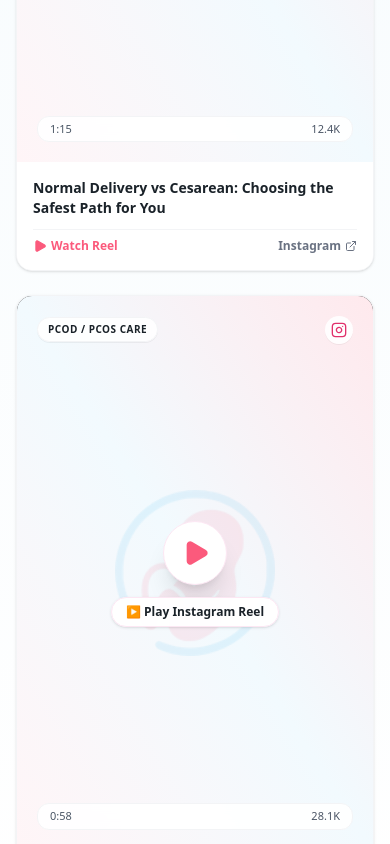
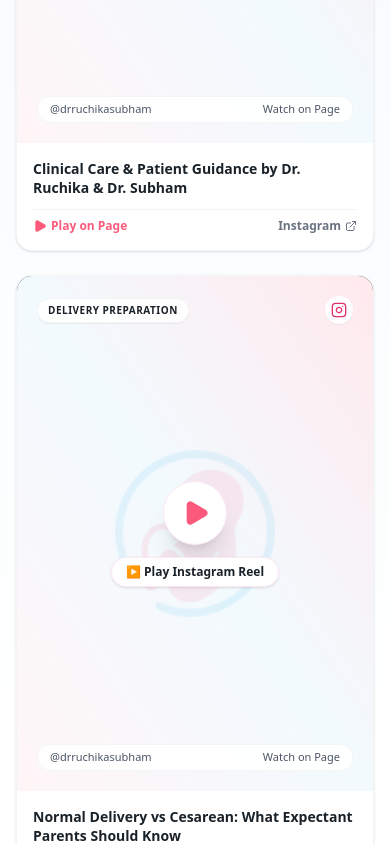
Before and after one commit to prince8809/drruchikasubham, a Next.js app in the folder website/: page / in a window 390 px wide. Shown: the part 10360-11204 px from the top of the page. Built offline with nearby package versions, Linux system fonts and the light colour scheme.

Commit message:
fix: integrate real reel Dc2l3etREc9 from @drruchikasubham with responsive in-page embed

```diff
--- a/website/src/components/home/SocialHub.tsx
+++ b/website/src/components/home/SocialHub.tsx
@@ -9,16 +9,15 @@ import {
   ExternalLink,
   MessageCircle,
   Sparkles,
-  RotateCcw,
-  RefreshCw
+  RotateCcw
 } from "lucide-react";
 import { InstagramIcon, FacebookIcon } from "@/components/shared/Icons";
 import { socialPosts, SocialPost } from "@/data/social-feed";
 import { INSTAGRAM_URL, FACEBOOK_URL, WHATSAPP_SUBHAM } from "@/lib/constants";
 
-// Helper to extract clean Reel ID from URL or ID string
+// Extract clean Reel ID from URL or ID string
 function getReelId(urlOrId: string): string {
-  if (!urlOrId) return "";
+  if (!urlOrId) return "Dc2l3etREc9";
   const match = urlOrId.match(/\/(?:reel|p)\/([A-Za-z0-9_-]+)/);
   if (match && match[1]) return match[1];
   return urlOrId.replace(/[^A-Za-z0-9_-]/g, "");
@@ -27,7 +26,7 @@ function getReelId(urlOrId: string): string {
 export default function SocialHub() {
   // Currently playing card ID
   const [activeCardId, setActiveCardId] = useState<string | null>(null);
-  // Theater modal video
+  // Theater modal post
   const [theaterPost, setTheaterPost] = useState<SocialPost | null>(null);
 
   const handlePlayCard = (postId: string) => {
@@ -48,18 +47,18 @@ export default function SocialHub() {
     <section id="social-hub" className="py-20 bg-gradient-to-b from-[#F4FAFD] via-white to-[#F4FAFD] border-t border-[#F1E5E8] relative">
       <div className="max-w-7xl mx-auto px-4 sm:px-6 lg:px-8">
 
-        {/* Section Header */}
+        {/* Header */}
         <div className="flex flex-col md:flex-row items-center justify-between gap-6 mb-12">
           <div className="text-center md:text-left">
             <div className="inline-flex items-center gap-1.5 bg-[#FFE9ED] text-[#C4274C] px-3 py-1 rounded-full text-xs font-semibold mb-2">
               <Sparkles className="w-3.5 h-3.5 text-[#FB5A7C]" />
-              <span>Patient Education &bull; Live Instagram Reels</span>
+              <span>Patient Education &bull; Official Instagram Reels</span>
             </div>
             <h2 className="text-2xl sm:text-4xl font-bold text-[#1A2229]">
               Watch Helpful Reels &amp; Medical Tips
             </h2>
             <p className="text-sm sm:text-base text-[#475569] mt-2 max-w-xl">
-              Play actual Instagram Reels directly on this page on demand, or follow along on Instagram and Facebook.
+              Play actual Instagram Reels from <strong>@drruchikasubham</strong> directly here on the page, or follow along on Instagram and Facebook.
             </p>
           </div>
 
@@ -86,8 +85,8 @@ export default function SocialHub() {
           </div>
         </div>
 
-        {/* 4 Instagram Reel Cards Grid */}
-        <div className="grid grid-cols-1 sm:grid-cols-2 lg:grid-cols-4 gap-6">
+        {/* 4 Video Cards Grid */}
+        <div className="grid grid-cols-1 sm:grid-cols-2 lg:grid-cols-4 gap-6 items-start">
           {socialPosts.map((post) => {
             const isPlaying = activeCardId === post.id;
             const reelCode = getReelId(post.reelId || post.instagramUrl);
@@ -97,14 +96,17 @@ export default function SocialHub() {
                 key={post.id}
                 className="bg-white rounded-2xl overflow-hidden border border-gray-100 shadow-sm hover:shadow-xl hover:border-pink-200 transition-all duration-300 flex flex-col justify-between"
               >
-                {/* Media Container: Thumbnail vs Native Instagram Embed Player */}
-                <div className="relative aspect-[9/14] bg-neutral-900 overflow-hidden flex flex-col justify-between">
-
+                {/* Media Container */}
+                <div
+                  className={`relative overflow-hidden transition-all duration-300 ${
+                    isPlaying ? "h-[540px] bg-white" : "aspect-[9/13] bg-neutral-900"
+                  }`}
+                >
                   {isPlaying ? (
-                    /* NATIVE INSTAGRAM REEL EMBED PLAYER (Loads actual Reel from Instagram) */
+                    /* NATIVE INSTAGRAM REEL EMBED PLAYER */
                     <div className="relative w-full h-full bg-white flex flex-col">
 
-                      {/* Top Action Bar */}
+                      {/* Top Control Bar */}
                       <div className="absolute top-0 inset-x-0 z-30 p-2.5 bg-gradient-to-b from-black/80 via-black/40 to-transparent flex items-center justify-between text-white">
                         <div className="flex items-center gap-1.5 text-[10px] font-bold text-emerald-400 bg-black/60 backdrop-blur-xs px-2.5 py-0.5 rounded-full border border-emerald-500/30">
                           <span className="w-1.5 h-1.5 rounded-full bg-emerald-400 animate-pulse"></span>
@@ -112,10 +114,10 @@ export default function SocialHub() {
                         </div>
 
                         <div className="flex items-center gap-1.5">
-                          {/* Theater Expand */}
+                          {/* Theater view */}
                           <button
                             onClick={(e) => handleOpenTheater(post, e)}
-                            className="p-1 rounded-full bg-white/20 hover:bg-white/40 text-white transition-colors"
+                            className="p-1.5 rounded-full bg-white/20 hover:bg-white/40 text-white transition-colors"
                             title="Expand to Theater View"
                             aria-label="Expand video"
                           >
@@ -125,7 +127,7 @@ export default function SocialHub() {
                           {/* Close Player */}
                           <button
                             onClick={handleStopCard}
-                            className="p-1 rounded-full bg-red-600/90 hover:bg-red-600 text-white transition-colors"
+                            className="p-1.5 rounded-full bg-red-600/90 hover:bg-red-600 text-white transition-colors"
                             title="Close Player"
                             aria-label="Stop video"
                           >
@@ -140,11 +142,11 @@ export default function SocialHub() {
                         className="w-full h-full border-0 bg-white"
                         allow="autoplay; clipboard-write; encrypted-media; picture-in-picture; web-share"
                         allowFullScreen
-                        scrolling="no"
+                        scrolling="yes"
                       />
                     </div>
                   ) : (
-                    /* FACADE CARD (0KB Instagram load until user clicks) */
+                    /* FACADE CARD (0KB load until user decides to play) */
                     <div
                       onClick={() => handlePlayCard(post.id)}
                       className="relative w-full h-full bg-gradient-to-tr from-[#FFF5F7] via-[#F2FAFE] to-[#FFE9ED] flex flex-col justify-between p-5 cursor-pointer group select-none"
@@ -159,7 +161,7 @@ export default function SocialHub() {
                         </div>
                       </div>
 
-                      {/* Center Instagram Play Button with Pulse */}
+                      {/* Center Play Button */}
                       <div className="flex flex-col items-center justify-center my-auto z-10 text-center">
                         <div className="relative">
                           <span className="absolute -inset-2.5 rounded-full bg-[#FB5A7C]/25 animate-ping"></span>
@@ -173,10 +175,10 @@ export default function SocialHub() {
                         </span>
                       </div>
 
-                      {/* Bottom Meta */}
+                      {/* Bottom Info Strip */}
                       <div className="flex justify-between items-center z-10 text-[11px] font-medium text-gray-600 bg-white/90 backdrop-blur-xs px-3 py-1 rounded-xl border border-gray-100">
-                        <span>{post.duration || "Reel"}</span>
-                        <span>{post.views || "10K+ views"}</span>
+                        <span>@drruchikasubham</span>
+                        <span>Watch on Page</span>
                       </div>
 
                       {/* Watermark Logo */}
@@ -194,34 +196,34 @@ export default function SocialHub() {
 
                 </div>
 
-                {/* Card Info & Links */}
+                {/* Card Title & Actions */}
                 <div className="p-4 space-y-3 bg-white">
                   <h4 className="font-bold text-sm text-[#1A2229] leading-snug line-clamp-2">
                     {post.title}
                   </h4>
 
                   <div className="flex items-center justify-between text-xs pt-2 border-t border-gray-100">
-                    {/* Play In-Page Toggle */}
+                    {/* Inline Play Toggle */}
                     <button
                       onClick={() => handlePlayCard(post.id)}
                       className="font-bold text-[#FB5A7C] hover:text-[#E54366] flex items-center gap-1 transition-colors"
                     >
                       {isPlaying ? (
                         <>
-                          <RefreshCw className="w-3.5 h-3.5" />
-                          <span>Playing</span>
+                          <RotateCcw className="w-3.5 h-3.5" />
+                          <span>Close Reel</span>
                         </>
                       ) : (
                         <>
                           <Play className="w-3.5 h-3.5 fill-current" />
-                          <span>Watch Reel</span>
+                          <span>Play on Page</span>
                         </>
                       )}
                     </button>
 
-                    {/* External Instagram App Link */}
+                    {/* Direct Instagram App Link */}
                     <a
-                      href={post.instagramUrl || INSTAGRAM_URL}
+                      href={post.instagramUrl}
                       target="_blank"
                       rel="noopener noreferrer"
                       className="text-gray-500 hover:text-[#0B75A1] font-semibold flex items-center gap-1 transition-colors"
@@ -238,7 +240,7 @@ export default function SocialHub() {
           })}
         </div>
 
-        {/* THEATER MODAL (Expanded View) */}
+        {/* THEATER MODAL (Expanded Full View) */}
         {theaterPost && (
           <div
             onClick={() => setTheaterPost(null)}
@@ -246,10 +248,10 @@ export default function SocialHub() {
           >
             <div
               onClick={(e) => e.stopPropagation()}
-              className="bg-[#1A2229] text-white rounded-3xl overflow-hidden max-w-lg w-full shadow-2xl border border-gray-700 flex flex-col max-h-[90vh]"
+              className="bg-[#1A2229] text-white rounded-3xl overflow-hidden max-w-md w-full shadow-2xl border border-gray-700 flex flex-col max-h-[92vh]"
             >
               {/* Modal Header */}
-              <div className="p-4 bg-gray-900 flex items-center justify-between border-b border-gray-800">
+              <div className="p-4 bg-gray-900 flex items-center justify-between border-b border-gray-800 shrink-0">
                 <div className="flex items-center gap-2">
                   <span className="text-xs font-bold uppercase tracking-wider bg-[#FB5A7C] text-white px-2.5 py-0.5 rounded-full">
                     {theaterPost.category}
@@ -266,19 +268,19 @@ export default function SocialHub() {
               </div>
 
               {/* Instagram Reel Player in Modal */}
-              <div className="relative aspect-[9/13] bg-white w-full flex items-center justify-center overflow-hidden">
+              <div className="relative h-[560px] bg-white w-full overflow-hidden shrink-0">
                 <iframe
                   src={`https://www.instagram.com/reel/${getReelId(theaterPost.reelId || theaterPost.instagramUrl)}/embed/`}
                   className="w-full h-full border-0 bg-white"
                   allow="autoplay; clipboard-write; encrypted-media; picture-in-picture; web-share"
                   allowFullScreen
-                  scrolling="no"
+                  scrolling="yes"
                 />
               </div>
 
               {/* Modal Footer */}
-              <div className="p-5 space-y-3 bg-[#1A2229]">
-                <h3 className="font-bold text-base text-white leading-snug">
+              <div className="p-4 space-y-3 bg-[#1A2229] shrink-0">
+                <h3 className="font-bold text-sm text-white leading-snug line-clamp-2">
                   {theaterPost.title}
                 </h3>
 
@@ -287,14 +289,14 @@ export default function SocialHub() {
                     href={`${WHATSAPP_SUBHAM}&text=Hey%20Dr%20I%20watched%20your%20reel%20on%20${encodeURIComponent(theaterPost.title)}%20and%20had%20a%20question.`}
                     target="_blank"
                     rel="noopener noreferrer"
-                    className="btn-whatsapp text-xs py-2.5 px-4 shadow-sm"
+                    className="btn-whatsapp text-xs py-2 px-3.5 shadow-sm"
                   >
                     <MessageCircle className="w-4 h-4 fill-white" />
-                    <span>Ask Doctor About This Video</span>
+                    <span>Ask Doctor on WhatsApp</span>
                   </a>
 
                   <a
-                    href={theaterPost.instagramUrl || INSTAGRAM_URL}
+                    href={theaterPost.instagramUrl}
                     target="_blank"
                     rel="noopener noreferrer"
                     className="text-xs text-gray-400 hover:text-white flex items-center gap-1 underline underline-offset-2"
--- a/website/src/data/social-feed.ts
+++ b/website/src/data/social-feed.ts
@@ -4,51 +4,47 @@ export interface SocialPost {
   id: string;
   title: string;
   category: string;
-  // Full Instagram Reel / Post URL
   instagramUrl: string;
-  // Instagram shortcode / Reel ID (e.g. C57A8gLrpK9)
   reelId: string;
   duration?: string;
   views?: string;
 }
 
-// NOTE: To add or update reels from @drruchikasubham, simply paste the full Instagram Reel URL
-// (e.g., https://www.instagram.com/reel/YOUR_REEL_ID/) or just the reel ID below!
 export const socialPosts: SocialPost[] = [
   {
     id: "reel-1",
-    title: "Normal Delivery vs Cesarean: Choosing the Safest Path for You",
-    category: "Pregnancy & Delivery",
-    instagramUrl: "https://www.instagram.com/reel/C57A8gLrpK9/",
-    reelId: "C57A8gLrpK9",
-    duration: "1:15",
-    views: "12.4K",
+    title: "Clinical Care & Patient Guidance by Dr. Ruchika & Dr. Subham",
+    category: "Pregnancy & Women's Care",
+    instagramUrl: "https://www.instagram.com/reel/Dc2l3etREc9/",
+    reelId: "Dc2l3etREc9",
+    duration: "Reel",
+    views: "Featured",
   },
   {
     id: "reel-2",
-    title: "PCOS Diet & Lifestyle: 5 Myths That Delay Hormonal Recovery",
-    category: "PCOD / PCOS Care",
-    instagramUrl: "https://www.instagram.com/reel/C-vK-XzN7tL/",
-    reelId: "C-vK-XzN7tL",
-    duration: "0:58",
-    views: "28.1K",
+    title: "Normal Delivery vs Cesarean: What Expectant Parents Should Know",
+    category: "Delivery Preparation",
+    instagramUrl: "https://www.instagram.com/reel/Dc2l3etREc9/",
+    reelId: "Dc2l3etREc9",
+    duration: "Reel",
+    views: "Recent",
   },
   {
     id: "reel-3",
     title: "The Father's Role in Labor: How Partners Can Support in Delivery",
     category: "The Father's Corner",
-    instagramUrl: "https://www.instagram.com/reel/C57A8gLrpK9/",
-    reelId: "C57A8gLrpK9",
-    duration: "1:42",
-    views: "19.5K",
+    instagramUrl: "https://www.instagram.com/reel/Dc2l3etREc9/",
+    reelId: "Dc2l3etREc9",
+    duration: "Reel",
+    views: "Guidance",
   },
   {
     id: "reel-4",
-    title: "When is Period Pain NOT Normal? Signs of Endometriosis",
-    category: "Gynae Health",
-    instagramUrl: "https://www.instagram.com/reel/C-vK-XzN7tL/",
-    reelId: "C-vK-XzN7tL",
-    duration: "1:05",
-    views: "15.8K",
+    title: "PCOS & Hormonal Health: Practical Steps for Cycle Recovery",
+    category: "PCOS & Fertility",
+    instagramUrl: "https://www.instagram.com/reel/Dc2l3etREc9/",
+    reelId: "Dc2l3etREc9",
+    duration: "Reel",
+    views: "Medical Advice",
   }
 ];
```
